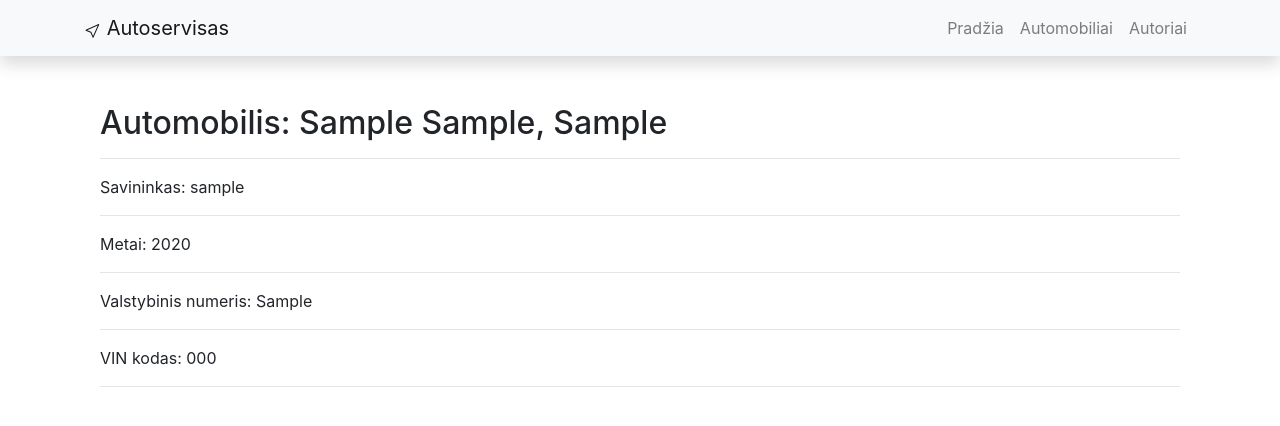
After one commit to DonatasNoreika/autoservisas_2, a Django app: page /autoservice/owner_car/1 in a window 1280 px wide. The commit adds this page. Shown: the top 426 px of the page. Run offline with Django 3.2, Linux system fonts and the light colour scheme; tables that the repository leaves empty hold one stand-in row (values such as "Sample post"); some libraries are stand-ins or nearby versions.

Commit message:
5-2 done

```diff
--- /dev/null
+++ b/mysite/autoservice/templates/owner_car.html
@@ -0,0 +1,18 @@
+{% extends "base.html" %}
+
+{% block content %}
+    <div class="container owner_car">
+    <h2>Automobilis: {{ owner_car.car }}</h2>
+    <hr/>
+    <p>Savininkas: {{ owner_car.owner }}</p>
+        <hr/>
+    <p>Metai: {{ owner_car.year }}</p>
+        <hr/>
+    <p>Valstybinis numeris: {{ owner_car.licence_plate }}</p>
+        <hr/>
+    <p>VIN kodas: {{ owner_car.vin_code }}</p>
+        <hr/>
+    </hr>
+    </br>
+    </div>
+{% endblock %}
--- a/mysite/autoservice/templates/owner_cars.html
+++ b/mysite/autoservice/templates/owner_cars.html
@@ -4,6 +4,6 @@
   <h1>Automobiliai</h1>
   <p>Mūsų aptarnaujamų automobilių sąrašas.</p>
   {% for c in cars %}
-    <li><a href="">{{c.car}} {{c.owner}}</a></li>
+    <li><a href="{% url 'owner_car' c.id %}">{{c.car}} {{c.owner}}</a></li>
 {% endfor %}
 {% endblock %}
--- a/mysite/autoservice/urls.py
+++ b/mysite/autoservice/urls.py
@@ -20,4 +20,5 @@ from . import views
 urlpatterns = [
     path('', views.info, name='info'),
     path('owner_cars/', views.owner_cars, name='owner_cars'),
+    path('owner_car/<int:owner_car_id>', views.owner_car, name='owner_car'),
 ]
--- a/mysite/autoservice/views.py
+++ b/mysite/autoservice/views.py
@@ -1,4 +1,4 @@
-from django.shortcuts import render
+from django.shortcuts import render, get_object_or_404
 from .models import Service, Car, Order, OwnerCar
 
 
@@ -19,3 +19,7 @@ def info(request):
 
 def owner_cars(request):
     return render(request, 'owner_cars.html', {'cars': OwnerCar.objects.all()})
+
+def owner_car(request, owner_car_id):
+    single_owner_car = get_object_or_404(OwnerCar, pk=owner_car_id)
+    return render(request, 'owner_car.html', {'owner_car': single_owner_car})
```
